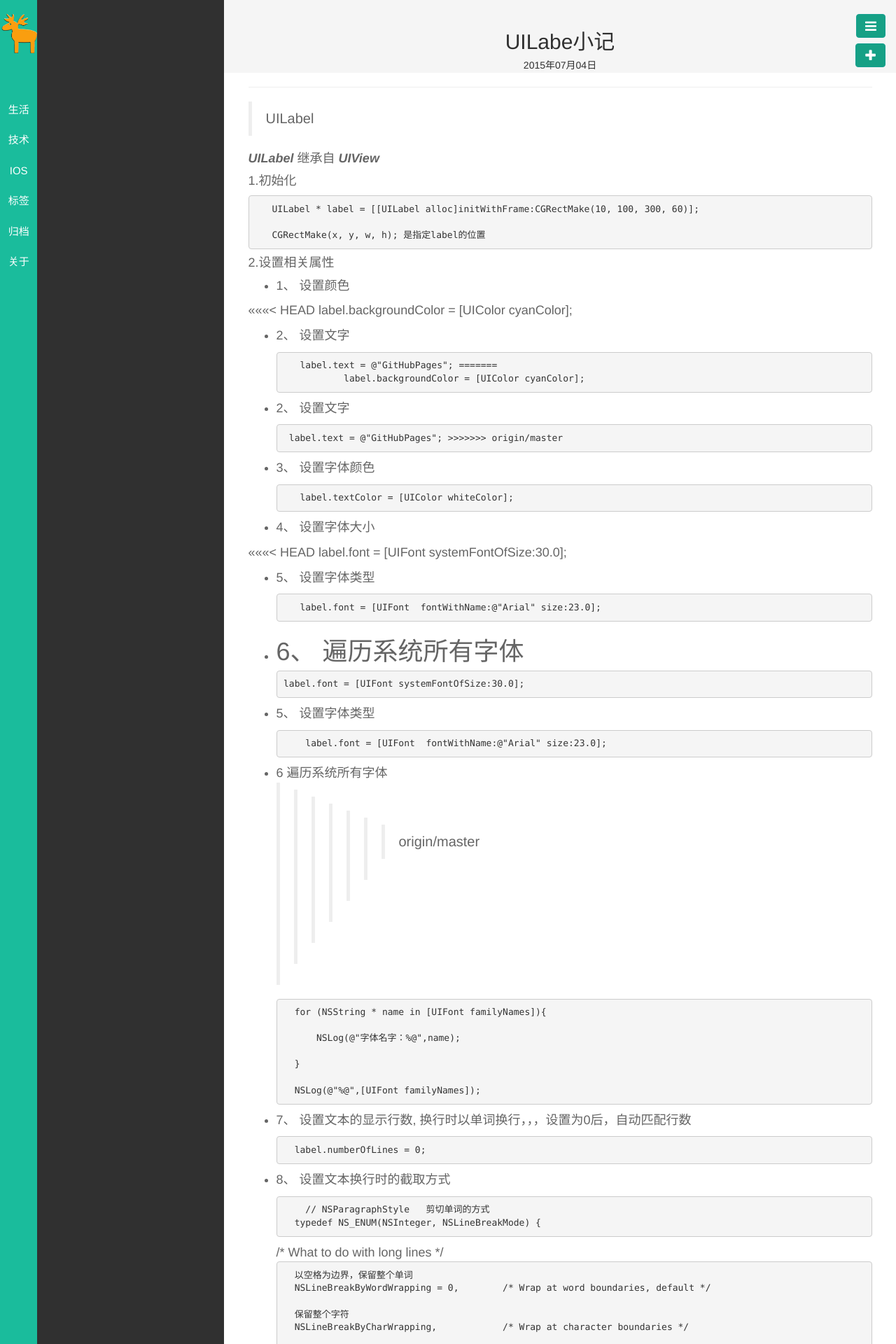
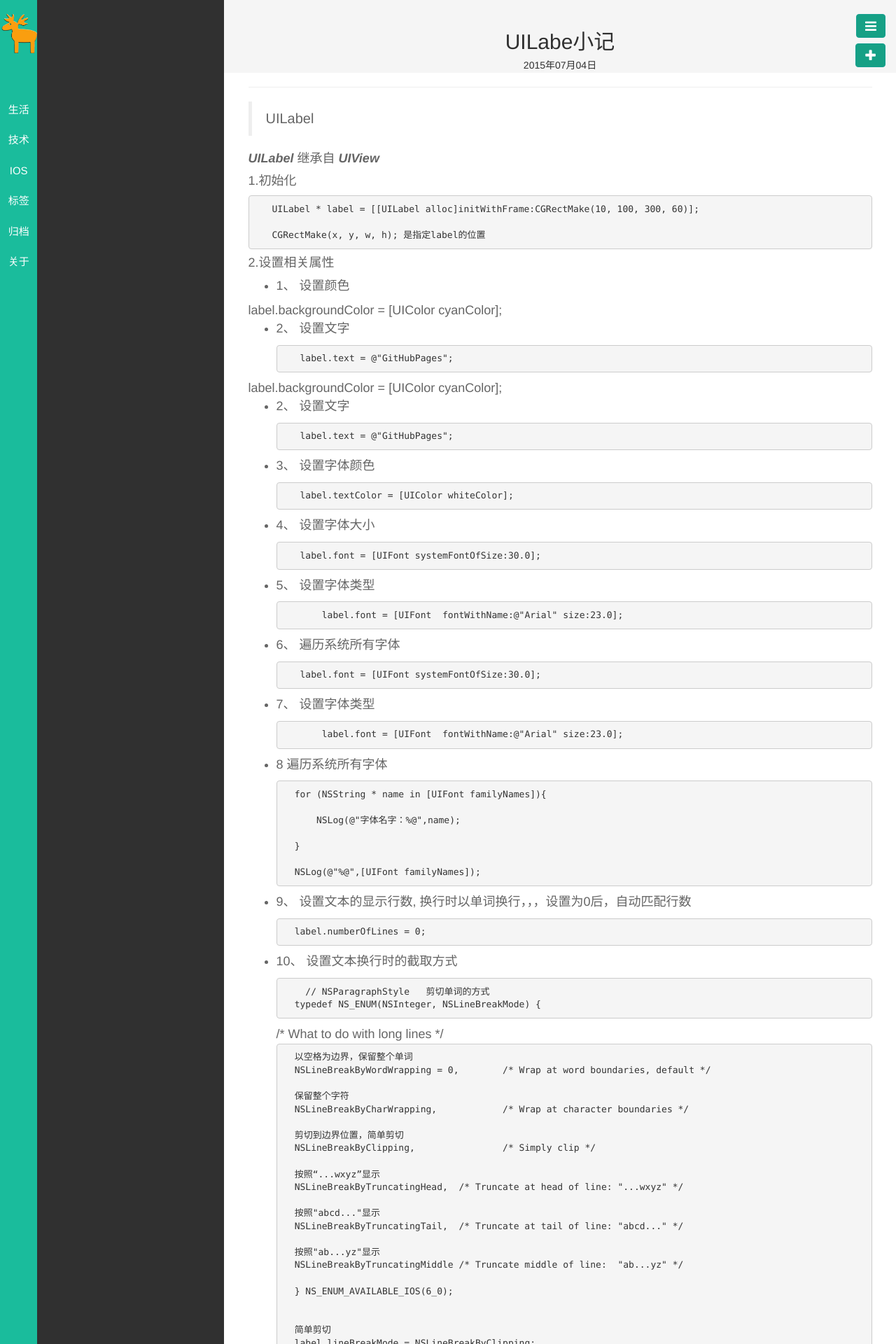
Before and after one commit to klone1127/klone1127.github.io, a Jekyll site: the page built from _posts/IOS/2015-07-04-UILabel.md, in a window 1280 px wide. Shown: the top 1920 px of the page at 70% size. Built offline with Jekyll 4.4.1, drawn with Linux system fonts in a browser that asks for light colours; nearby versions of some CDN libraries; library files that are not in the unit come from our copies; Markdown is read by kramdown in place of the engine named in the settings; some of the changed text lies outside the part shown.

Commit message:
Update 2015-07-04-UILabel.md

```diff
--- a/_posts/IOS/2015-07-04-UILabel.md
+++ b/_posts/IOS/2015-07-04-UILabel.md
@@ -21,35 +21,32 @@ description:
 
 * 1、 设置颜色
 
-<<<<<<< HEAD
  	     label.backgroundColor = [UIColor cyanColor];
 * 2、 设置文字
 
 	     label.text = @"GitHubPages";
-=======
- 	   label.backgroundColor = [UIColor cyanColor];
+
+ 	     label.backgroundColor = [UIColor cyanColor];
 * 2、 设置文字
 
-	   label.text = @"GitHubPages";
->>>>>>> origin/master
+	     label.text = @"GitHubPages";
+
 * 3、 设置字体颜色
 
 	     label.textColor = [UIColor whiteColor];
 * 4、 设置字体大小
 
-<<<<<<< HEAD
 	     label.font = [UIFont systemFontOfSize:30.0];
 * 5、 设置字体类型
 
-         label.font = [UIFont  fontWithName:@"Arial" size:23.0];
+             label.font = [UIFont  fontWithName:@"Arial" size:23.0];
 * 6、 遍历系统所有字体
-=======
-	  label.font = [UIFont systemFontOfSize:30.0];
-* 5、 设置字体类型
 
-          label.font = [UIFont  fontWithName:@"Arial" size:23.0];
-* 6  遍历系统所有字体
->>>>>>> origin/master
+	     label.font = [UIFont systemFontOfSize:30.0];
+* 7、 设置字体类型
+
+             label.font = [UIFont  fontWithName:@"Arial" size:23.0];
+* 8  遍历系统所有字体
 
 	    for (NSString * name in [UIFont familyNames]){
 
@@ -59,11 +56,11 @@ description:
 
 	    NSLog(@"%@",[UIFont familyNames]);
 
-* 7、 设置文本的显示行数, 换行时以单词换行，，，设置为0后，自动匹配行数
+* 9、 设置文本的显示行数, 换行时以单词换行，，，设置为0后，自动匹配行数
 
 	    label.numberOfLines = 0;
 
-* 8、 设置文本换行时的截取方式
+* 10、 设置文本换行时的截取方式
 
 	      // NSParagraphStyle   剪切单词的方式
         typedef NS_ENUM(NSInteger, NSLineBreakMode) {
```
Also changed, not shown: other parts of _posts/IOS/2015-07-04-UILabel.md (+4 -4 lines).
